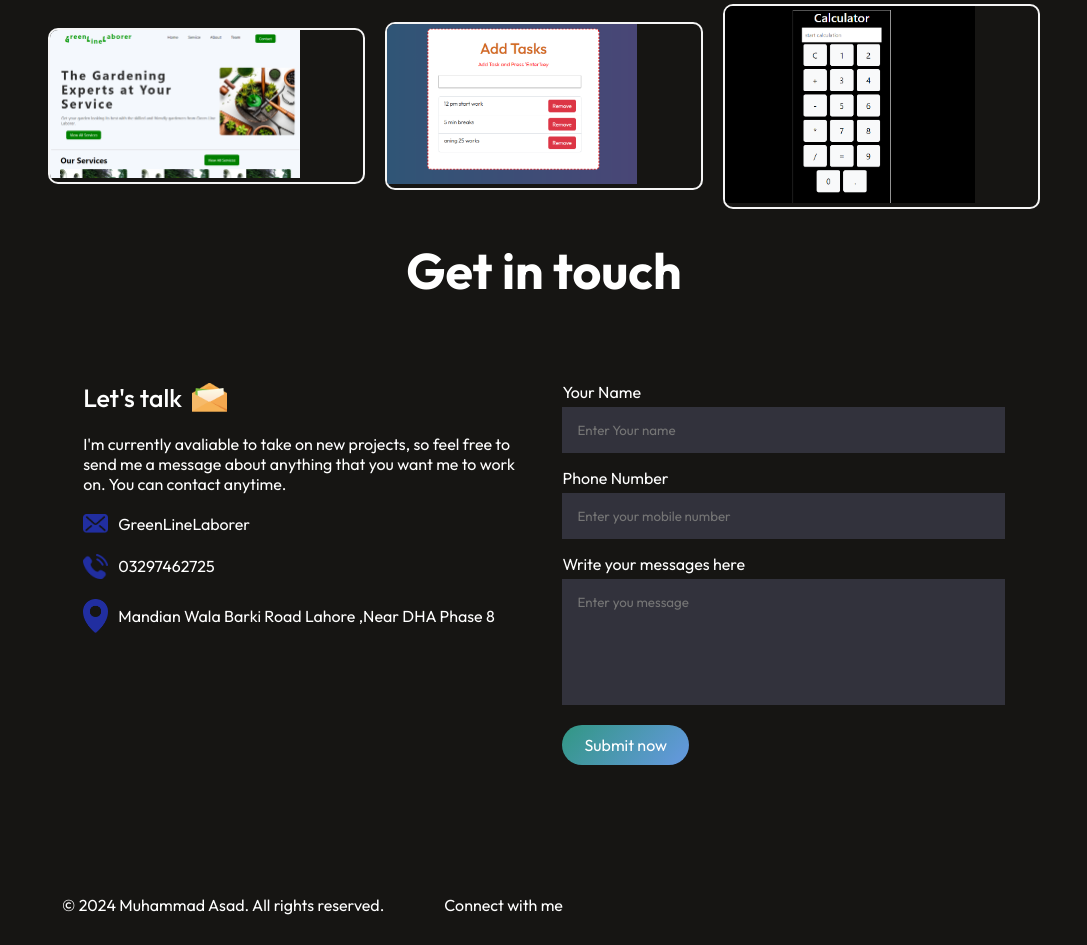
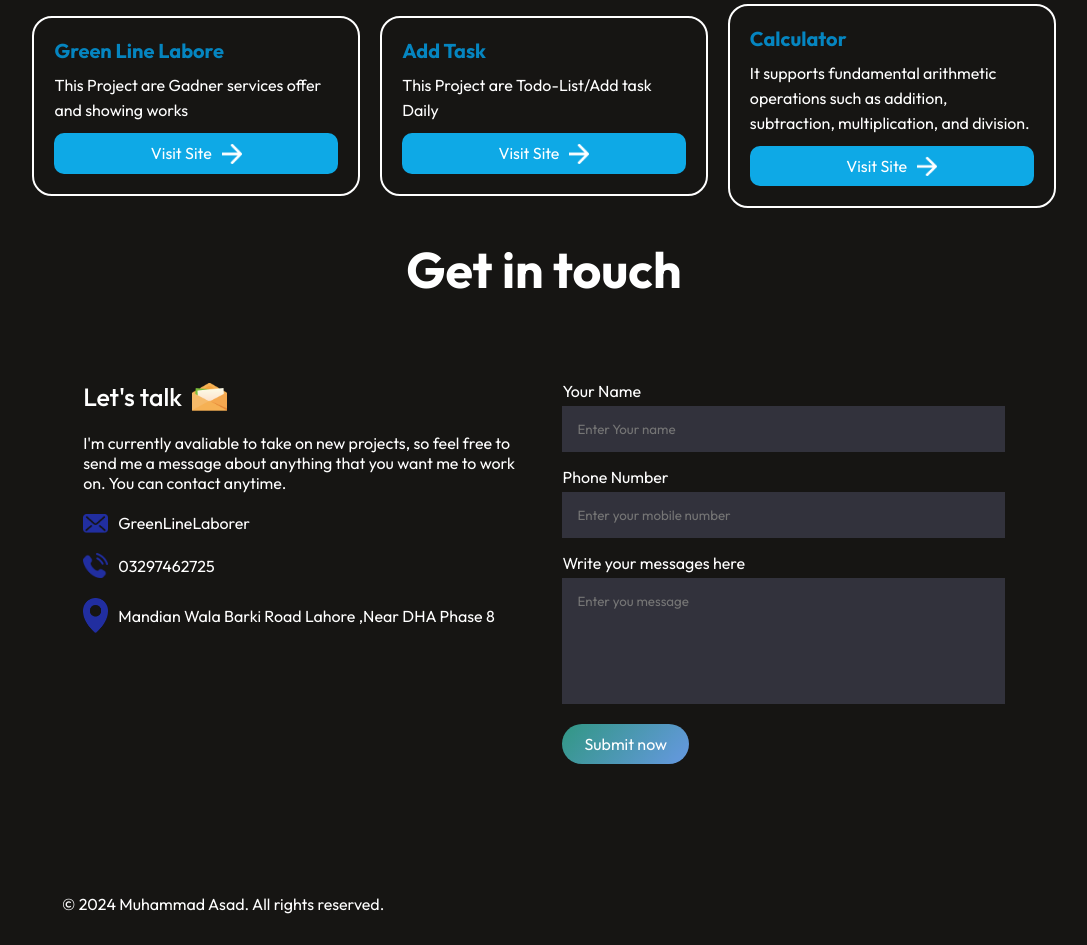
Before and after one commit to asad7coder/asad-portfolio, a React (Vite) app: page / in a window 1280 px wide. Shown: the part 1660-2605 px from the top of the page, without its empty margins (96-1183 px from the left). Built offline with nearby package versions, Linux system fonts and the light colour scheme.

Commit message:
portfolio redesign
Portfolio redesign .

```diff
--- a/index.html
+++ b/index.html
@@ -3,7 +3,7 @@
   <head>
     <meta charset="UTF-8" />
     <meta name="viewport" content="width=device-width, initial-scale=1.0" />
-    <title>Vite + React</title>
+    <title>M.Asad-Portfolio</title>
   </head>
   <body>
     <div id="root"></div>
--- a/src/components/Footer/Footer.jsx
+++ b/src/components/Footer/Footer.jsx
@@ -1,12 +1,16 @@
 import React from "react";
 import "./Footer.css";
+// import { Link } from "react-scroll";
 const Footer = () => {
   return (
     <>
       <div className="footer">
         <ul>
           <li>© 2024 Muhammad Asad. All rights reserved.</li>
-          <li>Connect with me</li>
+          {/* <li>
+            {" "}
+            <Link to="hero">Connect with me</Link>
+          </li> */}
         </ul>
       </div>
     </>
--- a/src/components/Portfolio/Portfolio.css
+++ b/src/components/Portfolio/Portfolio.css
@@ -1,4 +1,4 @@
-.portfolio{
+/* .portfolio{
   width: 100%;
 
 }
@@ -24,4 +24,52 @@
   background-repeat: no-repeat;
 
 
+} */
+
+.portfolio{
+  width: 100%;
+  display: flex;
+  align-items: center;
+  justify-content: center;
+  flex-wrap: wrap;
+  gap: 20px;
+
 }
+.box-p{
+  width: 32%;
+  min-width: 300px;
+  border: 2px solid white;
+  border-radius: 20px;
+  padding: 20px;
+}
+.box-p h1{
+  font-size: 20px;
+  margin-bottom: 10px;
+}
+.box-p h1 a{
+  color: rgb(5, 133, 192);
+  text-decoration: none;
+}
+.box-p p{
+  color: white;
+  line-height: 25px;
+}
+.visited{
+  text-decoration: none;
+  color: white;
+  display: flex;
+  justify-content: center;
+  gap: 10px;
+  margin-top: 10px;
+  background-color: rgb(14, 169, 230);
+  padding: 10px;
+  border-radius: 10px;
+
+
+}
+.visited img{
+  width: 20px;
+}
+.visited:hover{
+  background-color: rgb(42, 42, 43);
+}
--- a/src/components/Portfolio/Portfolio.jsx
+++ b/src/components/Portfolio/Portfolio.jsx
@@ -1,12 +1,10 @@
 import React from "react";
 import "./Portfolio.css";
-import green_line from "../../assets/green-line.png";
-import add_task from "../../assets/add-task.png";
-import calculator from "../../assets/calculator.png";
+import next_icon from "../../assets/next-icon.png";
 const Portfolio = () => {
   return (
     <div className="portfolio">
-      <ul>
+      {/* <ul>
         <li>
           <a href="https://asad7coder.github.io/Garding/" target="_blank">
             <img src={green_line} alt="" />
@@ -22,7 +20,49 @@ const Portfolio = () => {
             <img src={calculator} alt="" />
           </a>
         </li>
-      </ul>
+      </ul> */}
+      <div className="box-p">
+        <h1>
+          <a href="">Green Line Labore</a>
+        </h1>
+        <p>This Project are Gadner services offer and showing works</p>
+        <a
+          href="https://asad7coder.github.io/Garding/"
+          target="_blank"
+          className="visited"
+        >
+          Visit Site <img src={next_icon} alt="" />
+        </a>
+      </div>
+      <div className="box-p">
+        <h1>
+          <a href="">Add Task</a>
+        </h1>
+        <p>This Project are Todo-List/Add task Daily</p>
+        <a
+          href="https://asad7coder.github.io/addTask/"
+          target="_blank"
+          className="visited"
+        >
+          Visit Site <img src={next_icon} alt="" />
+        </a>
+      </div>
+      <div className="box-p">
+        <h1>
+          <a href="">Calculator</a>
+        </h1>
+        <p>
+          It supports fundamental arithmetic operations such as addition,
+          subtraction, multiplication, and division.
+        </p>
+        <a
+          href="https://asad7coder.github.io/Calculator/"
+          target="_blank"
+          className="visited"
+        >
+          Visit Site <img src={next_icon} alt="" />
+        </a>
+      </div>
     </div>
   );
 };
```
